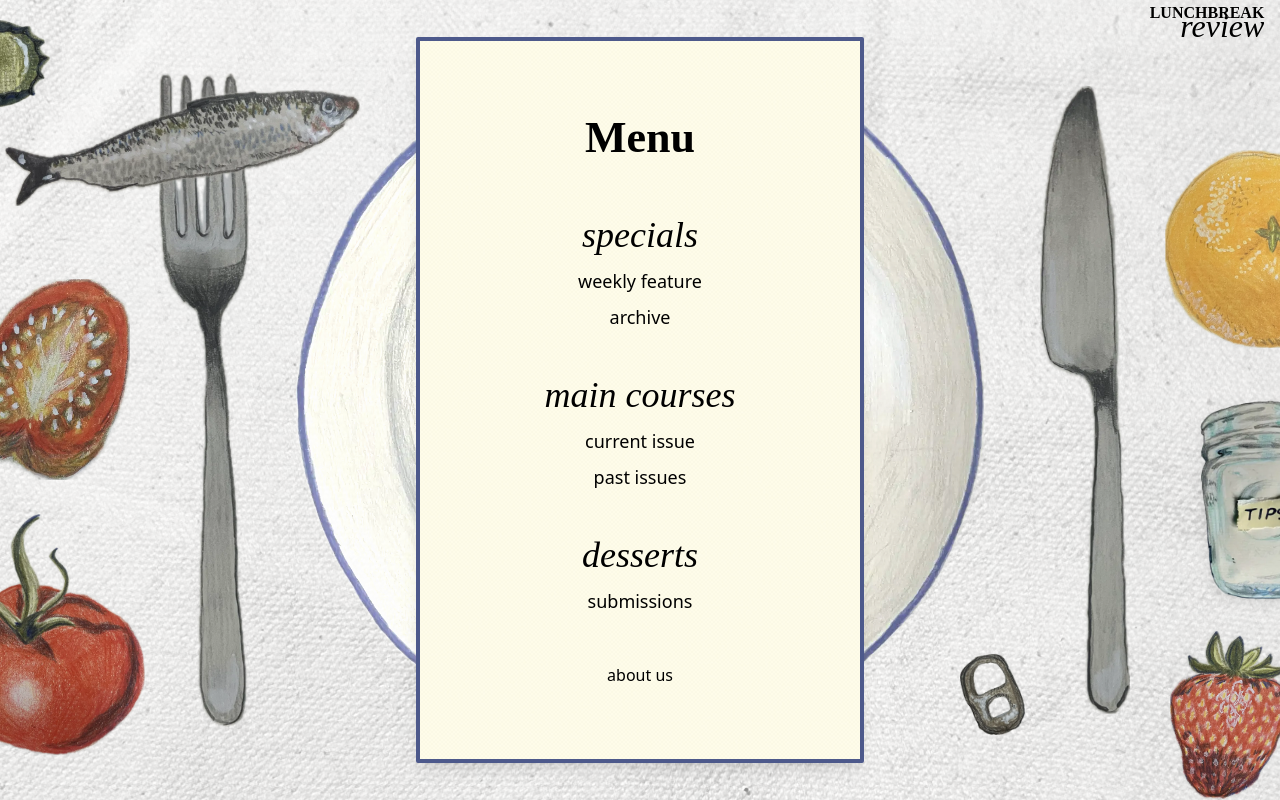
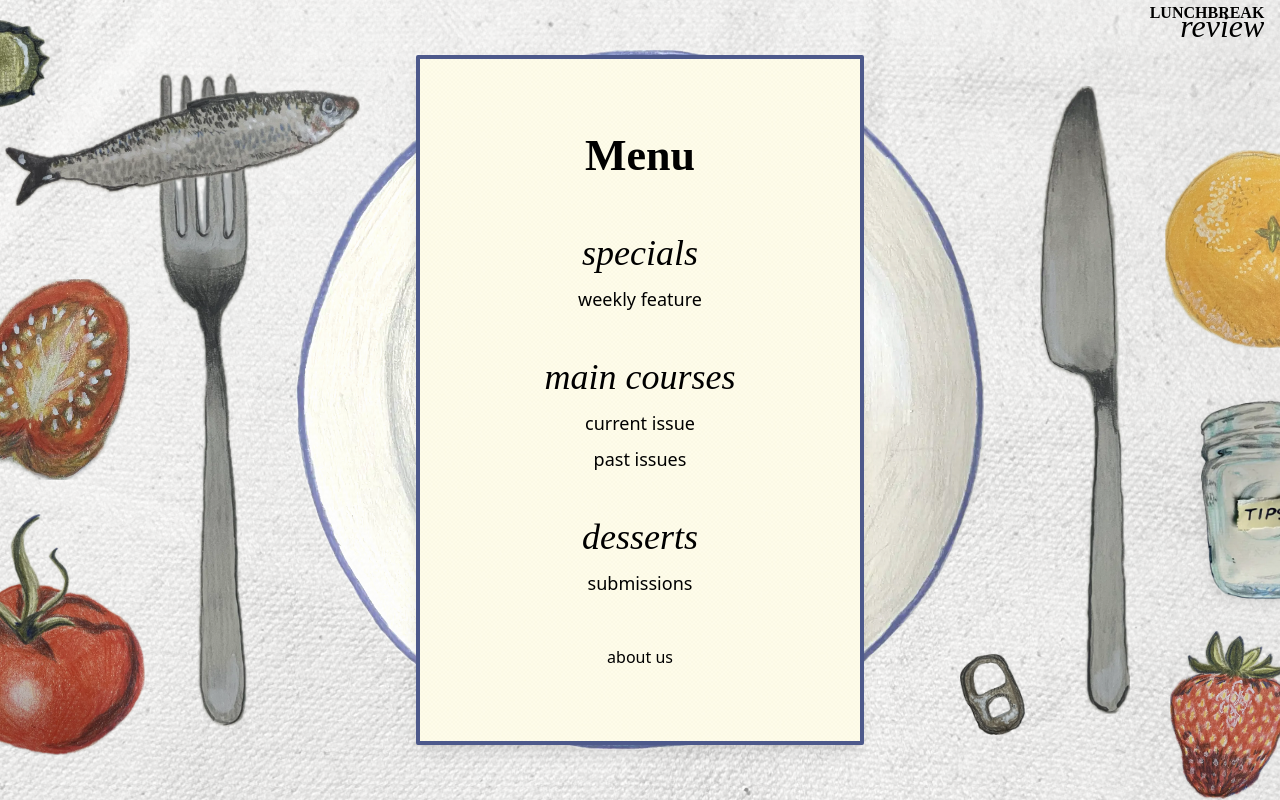
Before and after one commit to stabeart/lunch-break, a React (Vite) app: page / in a window 1280 px wide. Built offline with nearby package versions, Linux system fonts and the light colour scheme; the HTML template or start-up script is replaced by a standard one.

Commit message:
removed archive link

```diff
--- a/src/components/MagazineMenu.jsx
+++ b/src/components/MagazineMenu.jsx
@@ -43,9 +43,7 @@ const LiteraryMenu = () => {
             <p className="mb-2">
               <MenuLink href="/weekly">weekly feature</MenuLink>
             </p>
-            <p className="mb-2">
-              <MenuLink href="/archive">archive</MenuLink>
-            </p>
+
           </div>
 
           <div>
```
